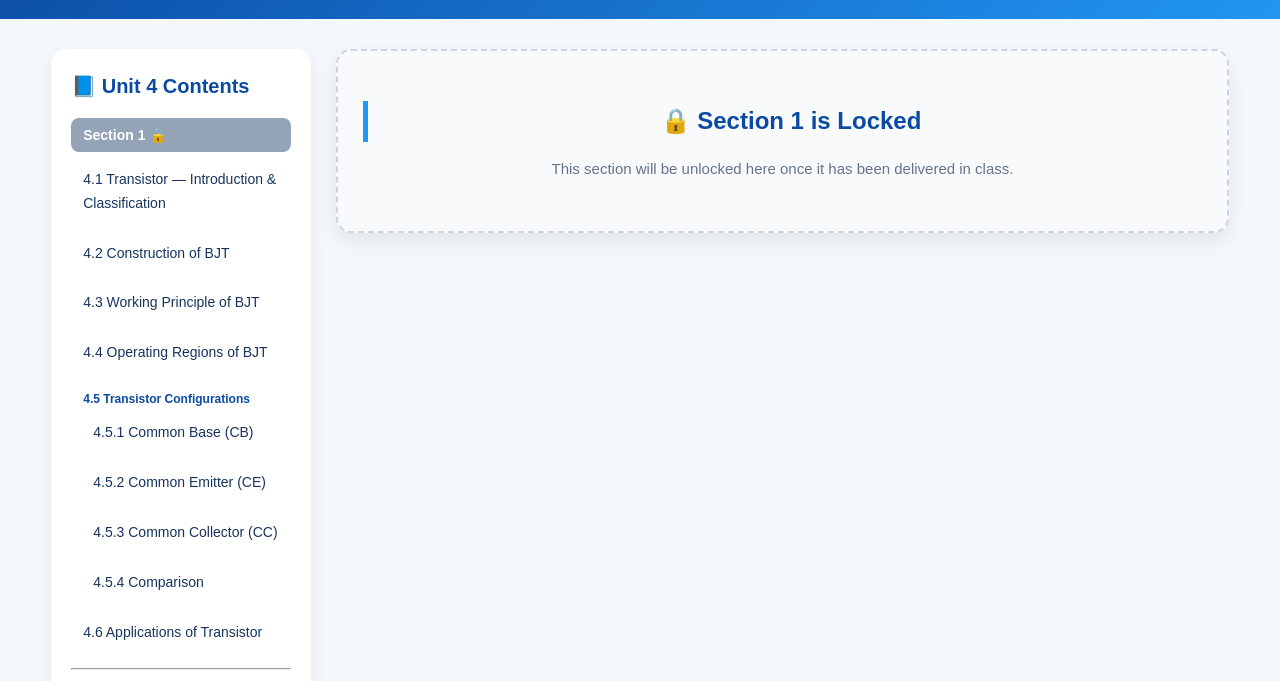
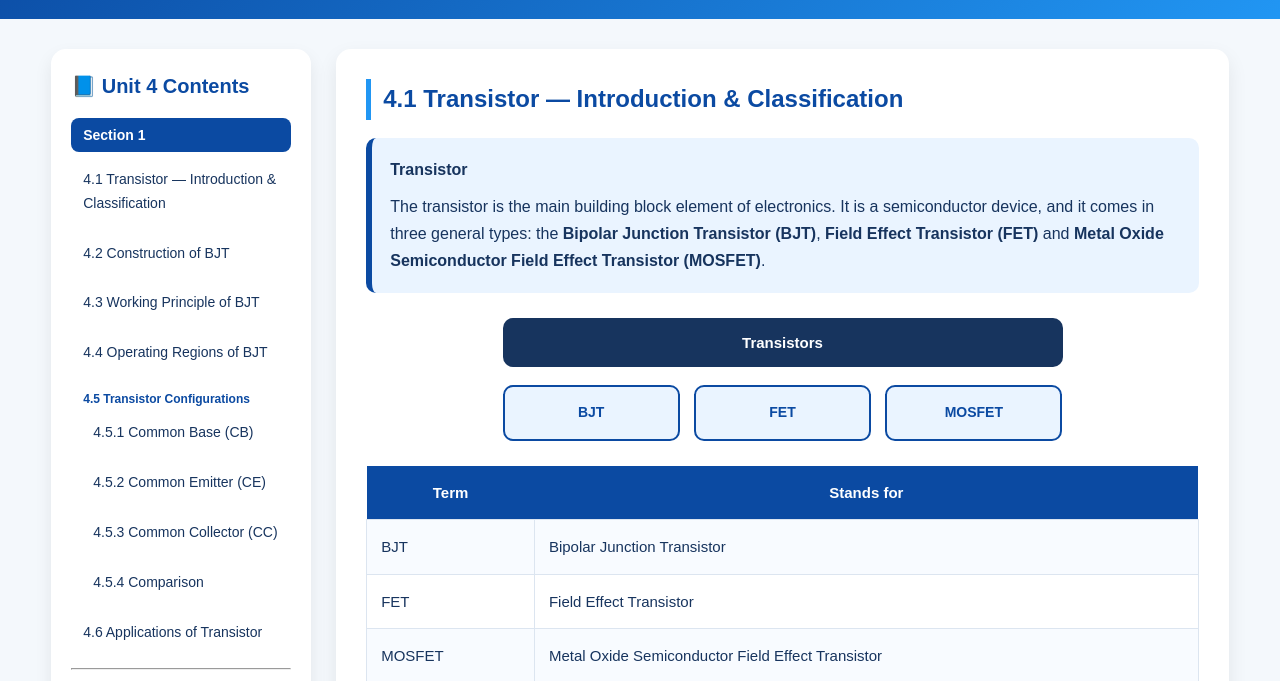
Before and after one commit to Abhijit2131/Learn-with-Abhi, a plain HTML site: page units/unit4.html in a window 1280 px wide. Shown: the part 115-796 px from the top of the page. Drawn offline with Linux system fonts and the light colour scheme.

Commit message:
Unlock Unit 4 - Transistors
Co-Authored-By: Claude Sonnet 5 <noreply@anthropic.com>
Claude-Session: https://claude.ai/code/session_01FEk79Aow7SSYsmdh41XAZe

```diff
--- a/units/unit4.html
+++ b/units/unit4.html
@@ -285,7 +285,7 @@ const teacherMode = false;
 
 // Unlock complete sections
 // 1 = Transistors (BJT)
-const unlockedSection = 0;
+const unlockedSection = 1;
 
 </script>
 
```
